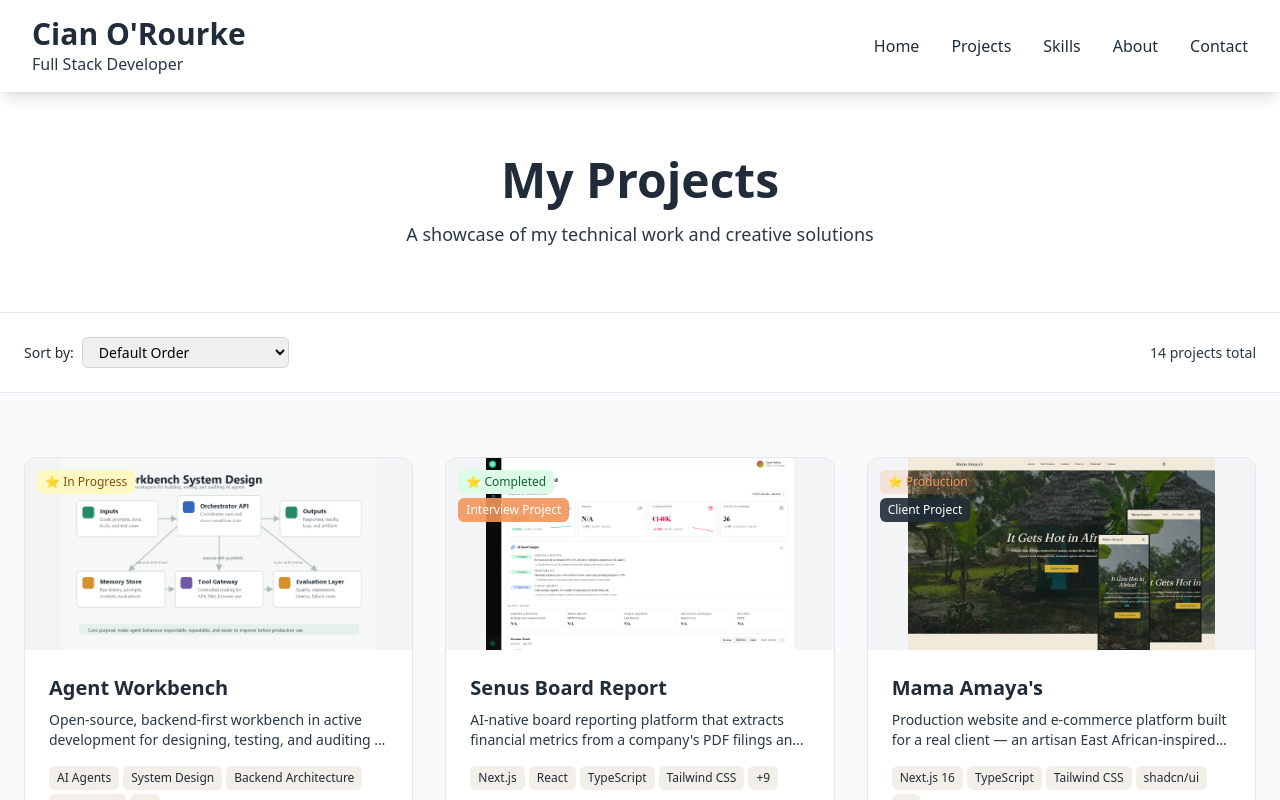
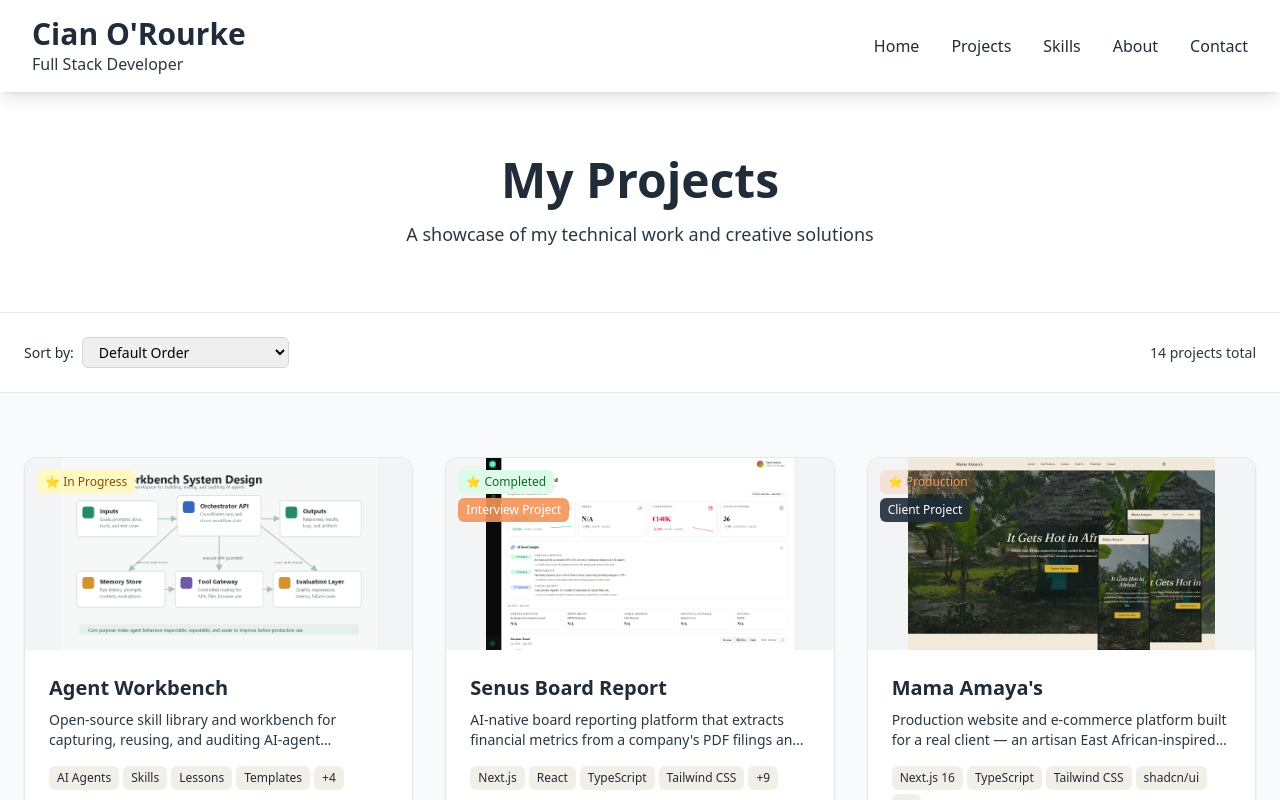
Before and after one commit to COR1999/ai-app, a Next.js app: page /projects in a window 1280 px wide. Shown: the top 800 px of the page. Built offline with nearby package versions, Linux system fonts and the light colour scheme.

Commit message:
updated projects.ts

```diff
--- a/constants/projects.ts
+++ b/constants/projects.ts
@@ -4,16 +4,16 @@ export const projects: Project[] = [
   {
     id: 14,
     title: "Agent Workbench",
-    shortDescription: "Open-source, backend-first workbench in active development for designing, testing, and auditing AI agent workflows.",
-    fullDescription: "Agent Workbench is an open-source system design and backend engineering project, currently in active development, for making AI agents easier to build, inspect, and improve. It focuses on the parts that matter behind the scenes: orchestration, prompt and tool routing, persistent run history, evaluation checks, and reviewable outputs. The goal is to give developers a repeatable workspace where agent behaviour can be tested against real tasks, compared over time, and debugged through logs and traces instead of treated like a black box.",
-    technologies: ["AI Agents", "System Design", "Backend Architecture", "API Design", "Tool Orchestration", "Prompt Engineering", "Evaluation", "Observability"],
+    shortDescription: "Open-source skill library and workbench for capturing, reusing, and auditing AI-agent engineering patterns across projects.",
+    fullDescription: "Agent Workbench is an open-source, actively evolving project for making AI agent work more portable, inspectable, and reusable across codebases. The repository is built around a lessons ledger, reusable skills, templates, and install/adoption scripts that let teams carry proven workflows and guardrails from one project to another. Rather than being a single app UI, it is a structured toolkit for codifying agent behaviour, recording lessons, and applying repeatable review processes with versioned context.",
+    technologies: ["AI Agents", "Skills", "Lessons", "Templates", "Shell Scripting", "Agent Workflows", "Versioning", "Project Adoption"],
     features: [
-      "Agent orchestration layer for coordinating goals, prompts, tools, and task state",
-      "Tool gateway concept for routing external actions through controlled interfaces",
-      "Persistent memory store for reusable context, run history, and evaluation records",
-      "Evaluation layer for checking output quality, regressions, latency, and failure cases",
-      "Audit-friendly traces so agent decisions and tool calls can be reviewed after each run",
-      "Open-source project that is still being built, designed as backend-first rather than a UI showcase"
+      "Lessons ledger for capturing reusable engineering knowledge and project-specific working rules",
+      "Reusable skills such as sweep-the-class, deslop, and handoff for structured agent workflows",
+      "Template-driven project setup and adoption flow for bringing the workbench into a repo",
+      "Install and adoption scripts for wiring standardized guidance into a local development setup",
+      "Versioned, evidence-based approach to sharing agent practices without drifting into stale advice",
+      "Open-source toolkit in active development, focused on portability and reviewability rather than a single front-end product"
     ],
     image: "/images/projects/agent-workbench-system-design.png",
     imageAlt: "Agent Workbench system design diagram",
```
